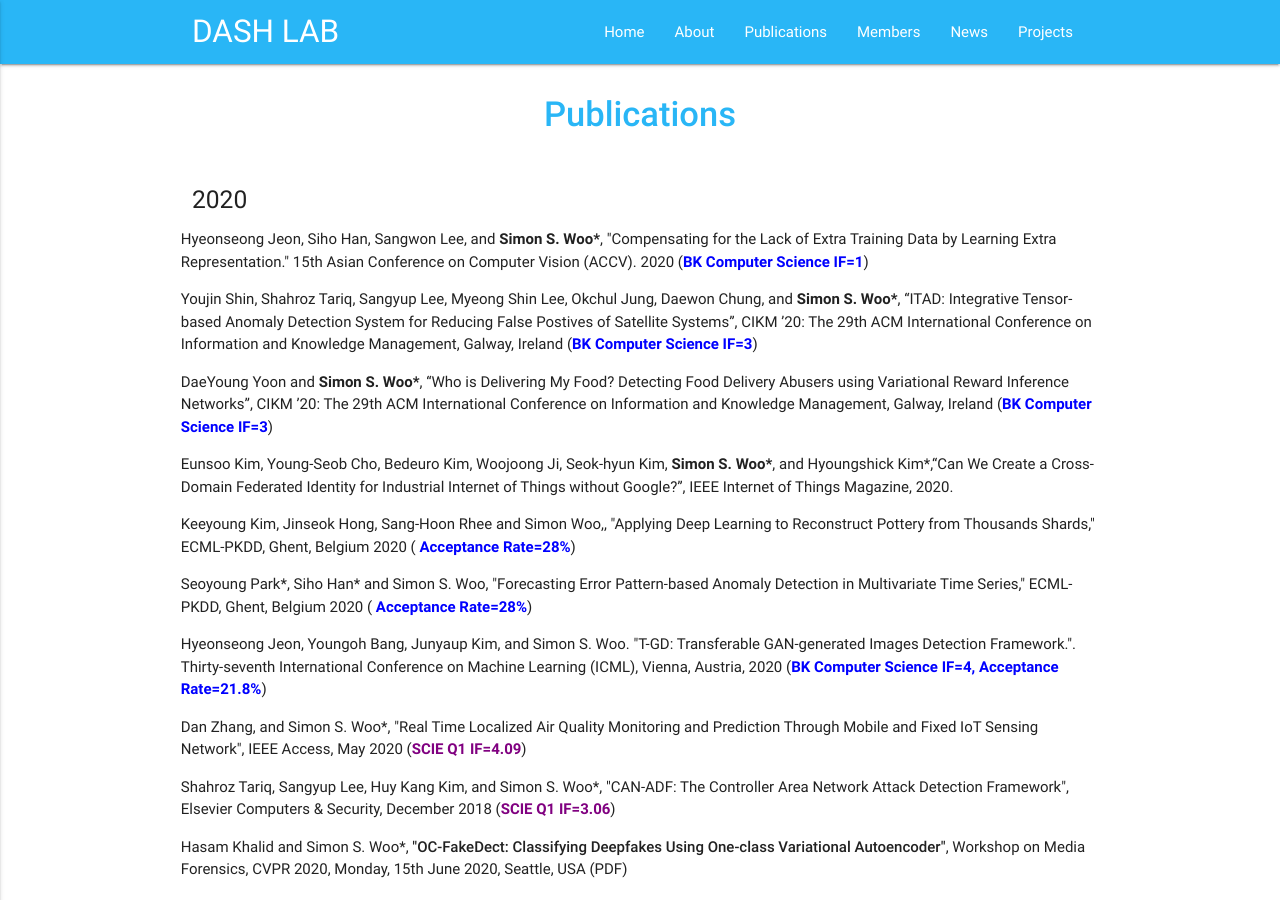
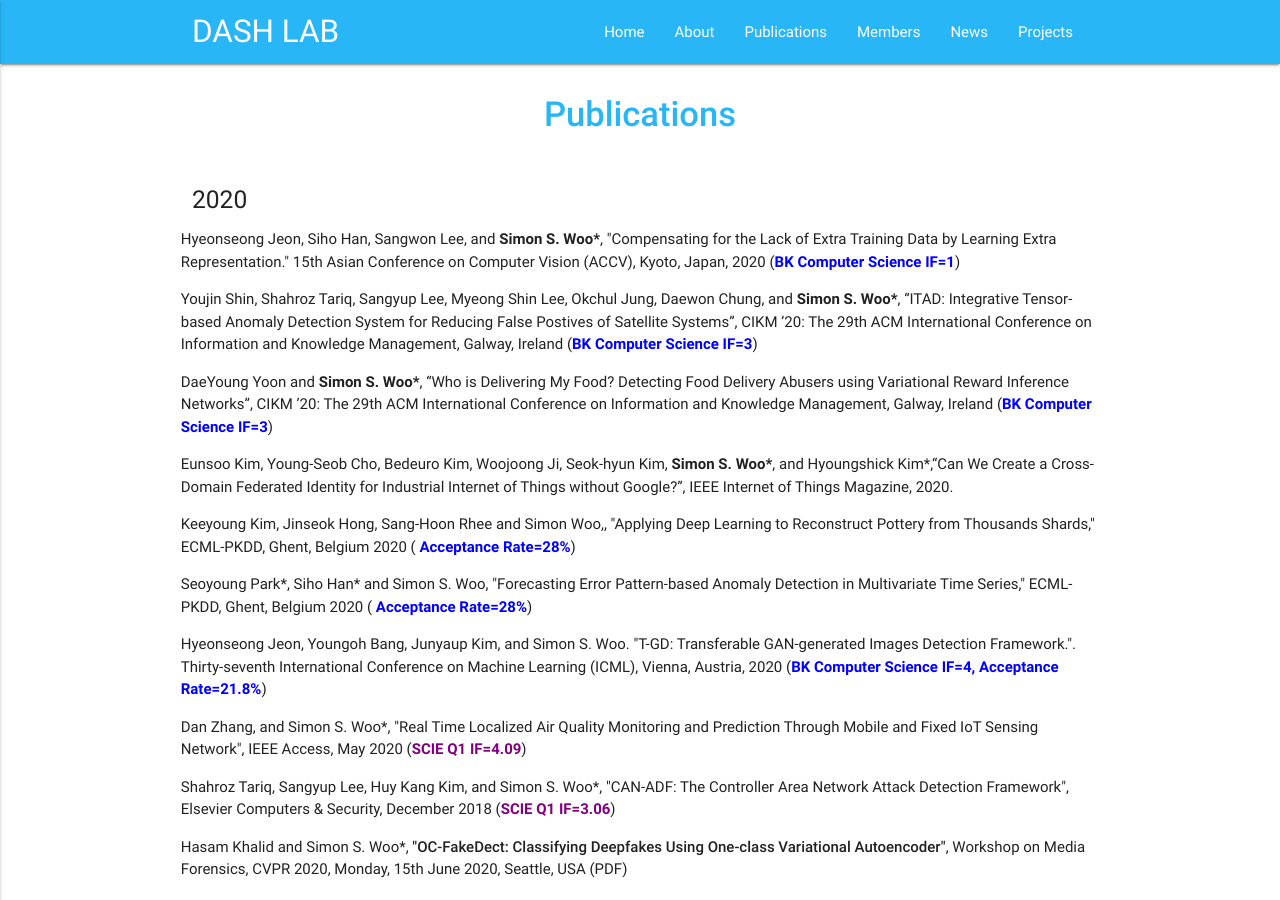
Before and after one commit to Yurim990507/DASH-Lab.github.io, a Jekyll site: the page built from example2.md, in a window 1280 px wide and 900 px high. Built offline with Jekyll 4.4.1, drawn with Linux system fonts in a browser that asks for light colours.

Commit message:
Update example2.md

```diff
--- a/example2.md
+++ b/example2.md
@@ -10,7 +10,7 @@ permalink: /Publications/
     <h5>2020</h5>
     <div class="row">
 
-<p> Hyeonseong Jeon, Siho Han, Sangwon Lee, and <b>Simon S. Woo*</b>, "Compensating for the Lack of Extra Training Data by Learning Extra Representation." 15th Asian Conference on Computer Vision (ACCV). 2020  (<b><font color='blue'>BK Computer Science IF=1</font></b>)</p>
+<p> Hyeonseong Jeon, Siho Han, Sangwon Lee, and <b>Simon S. Woo*</b>, "Compensating for the Lack of Extra Training Data by Learning Extra Representation." 15th Asian Conference on Computer Vision (ACCV), Kyoto, Japan, 2020  (<b><font color='blue'>BK Computer Science IF=1</font></b>)</p>
 
 <p> Youjin Shin, Shahroz Tariq, Sangyup Lee, Myeong Shin Lee, Okchul Jung, Daewon Chung, and <b>Simon S. Woo*</b>, “ITAD: Integrative Tensor-based Anomaly Detection System for Reducing False Postives of Satellite Systems”, CIKM ’20: The 29th ACM International Conference on Information and Knowledge Management, Galway, Ireland (<b><font color='blue'>BK Computer Science IF=3</font></b>)</p>
 
```
